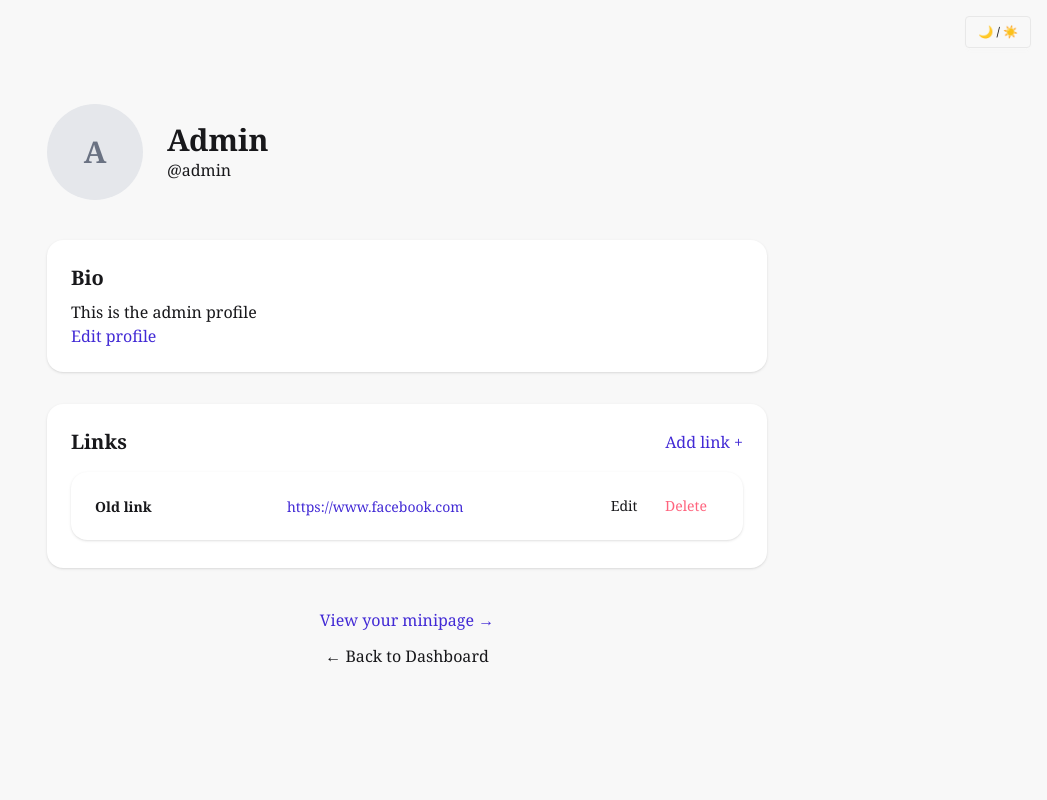
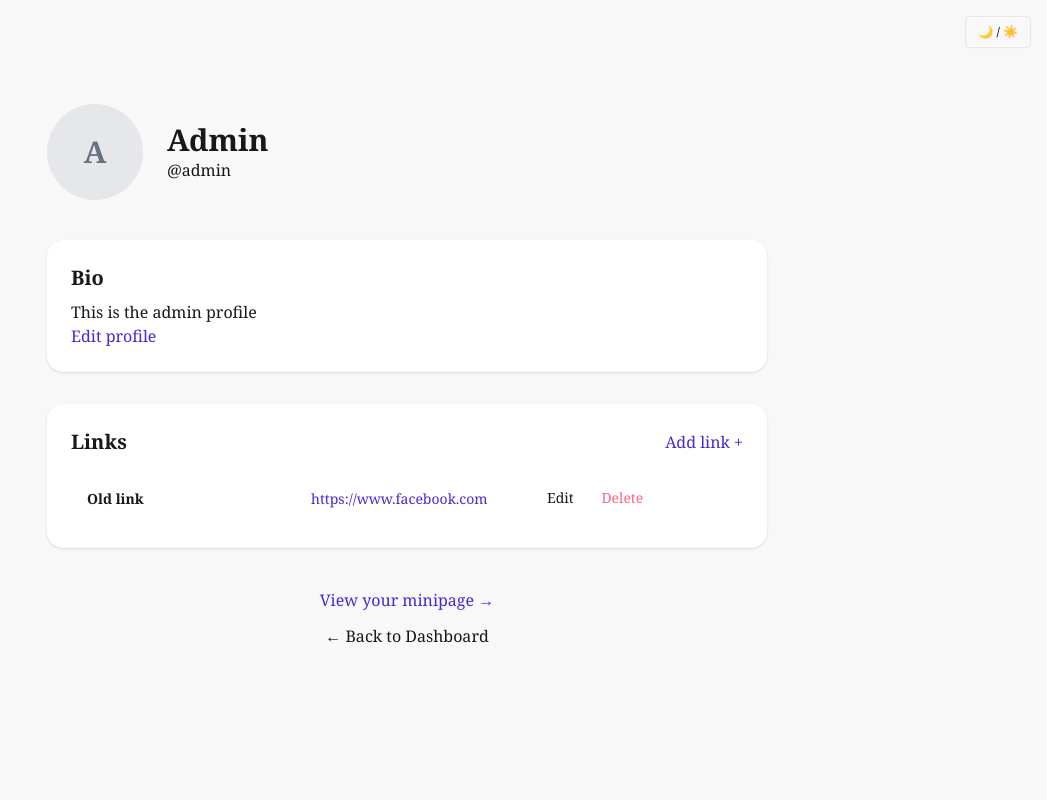
Before and after one commit to tylerboutwell/MiniPage, a Django app: page /profile/1 in a window 1280 px wide. Shown: the whole page, without its empty margins (233-1280 px from the left). Run offline with Django 5.2, Linux system fonts and the light colour scheme; a user stored in the database is signed in; data comes from the database, SQL or seed files in the repository; both versions use the stored data as it was after the commit; some libraries are stand-ins or nearby versions.

Commit message:
set table-fixed and remove flex on table rows so that the table doesnt overflow and columns are even

```diff
--- a/profiles/templates/profiles/profile_detail.html
+++ b/profiles/templates/profiles/profile_detail.html
@@ -41,12 +41,12 @@
         </div>
 
     {% if links %}
-    <table class="table">
+    <table class="table table-fixed">
         <tbody hx-confirm="Delete this link?" hx-target="closest tr" hx-swap="outerHTML swap:1s">
         {% for link in links %}
-            <tr class="hover:bg-base-300 bg-base-100 p-2 mb-1 rounded-2xl shadow hover:shadow-lg transition flex justify-between items-center">
-                <td class="font-semibold">{{ link.title }}</td>
-                <td>
+            <tr class="hover:bg-base-300 bg-base-100 p-2 mb-1 rounded-2xl transition">
+                <td class="font-semibold truncate">{{ link.title }}</td>
+                <td class="truncate">
                     <a href="{{ link.url }}" target="_blank" class="link link-primary link-hover">
                             {{ link.url }}
                     </a></td>
--- a/theme/static/css/dist/styles.css
+++ b/theme/static/css/dist/styles.css
@@ -26,13 +26,12 @@
     --color-black: #000;
     --color-white: #fff;
     --spacing: 0.25rem;
+    --container-xs: 20rem;
     --container-md: 28rem;
     --container-xl: 36rem;
     --container-3xl: 48rem;
     --text-sm: 0.875rem;
     --text-sm--line-height: calc(1.25 / 0.875);
-    --text-lg: 1.125rem;
-    --text-lg--line-height: calc(1.75 / 1.125);
     --text-xl: 1.25rem;
     --text-xl--line-height: calc(1.75 / 1.25);
     --text-2xl: 1.5rem;
@@ -1206,6 +1205,15 @@
   .max-w-xl {
     max-width: var(--container-xl);
   }
+  .max-w-xs {
+    max-width: var(--container-xs);
+  }
+  .table-auto {
+    table-layout: auto;
+  }
+  .table-fixed {
+    table-layout: fixed;
+  }
   @layer daisyui.l1.l2.l3 {
     .link {
       cursor: pointer;
@@ -1262,10 +1270,10 @@
     margin-block-start: calc(calc(var(--spacing) * 6) * var(--tw-space-y-reverse));
     margin-block-end: calc(calc(var(--spacing) * 6) * calc(1 - var(--tw-space-y-reverse)));
   }
-  :where(.space-x-4 > :not(:last-child)) {
-    --tw-space-x-reverse: 0;
-    margin-inline-start: calc(calc(var(--spacing) * 4) * var(--tw-space-x-reverse));
-    margin-inline-end: calc(calc(var(--spacing) * 4) * calc(1 - var(--tw-space-x-reverse)));
+  .truncate {
+    overflow: hidden;
+    text-overflow: ellipsis;
+    white-space: nowrap;
   }
   .rounded-2xl {
     border-radius: var(--radius-2xl);
@@ -1321,9 +1329,6 @@
   .bg-red-50 {
     background-color: var(--color-red-50);
   }
-  .bg-white {
-    background-color: var(--color-white);
-  }
   .object-cover {
     object-fit: cover;
   }
@@ -1387,10 +1392,6 @@
   .text-5xl {
     font-size: var(--text-5xl);
     line-height: var(--tw-leading, var(--text-5xl--line-height));
-  }
-  .text-lg {
-    font-size: var(--text-lg);
-    line-height: var(--tw-leading, var(--text-lg--line-height));
   }
   .text-sm {
     font-size: var(--text-sm);
@@ -1584,6 +1585,12 @@
   @media (hover: hover) {
     .hover\:underline:hover {
       text-decoration-line: underline;
+    }
+  }
+  @media (hover: hover) {
+    .hover\:shadow:hover {
+      --tw-shadow: 0 1px 3px 0 var(--tw-shadow-color, rgb(0 0 0 / 0.1)), 0 1px 2px -1px var(--tw-shadow-color, rgb(0 0 0 / 0.1));
+      box-shadow: var(--tw-inset-shadow), var(--tw-inset-ring-shadow), var(--tw-ring-offset-shadow), var(--tw-ring-shadow), var(--tw-shadow);
     }
   }
   @media (hover: hover) {
@@ -2123,11 +2130,6 @@
   inherits: false;
   initial-value: 0;
 }
-@property --tw-space-x-reverse {
-  syntax: "*";
-  inherits: false;
-  initial-value: 0;
-}
 @property --tw-border-style {
   syntax: "*";
   inherits: false;
@@ -2229,7 +2231,6 @@
   @supports ((-webkit-hyphens: none) and (not (margin-trim: inline))) or ((-moz-orient: inline) and (not (color:rgb(from red r g b)))) {
     *, ::before, ::after, ::backdrop {
       --tw-space-y-reverse: 0;
-      --tw-space-x-reverse: 0;
       --tw-border-style: solid;
       --tw-leading: initial;
       --tw-font-weight: initial;
```
Also changed, not shown: db.sqlite3.
